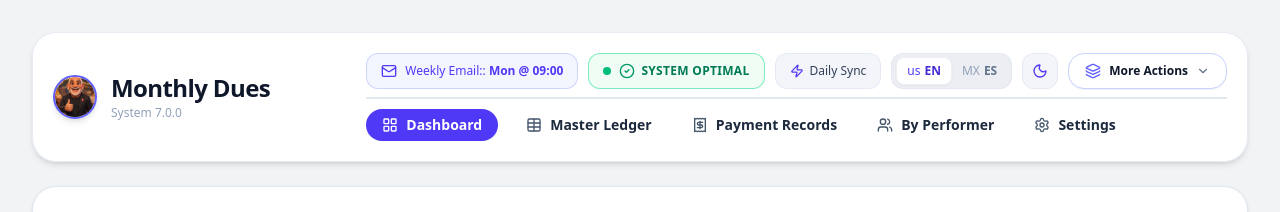
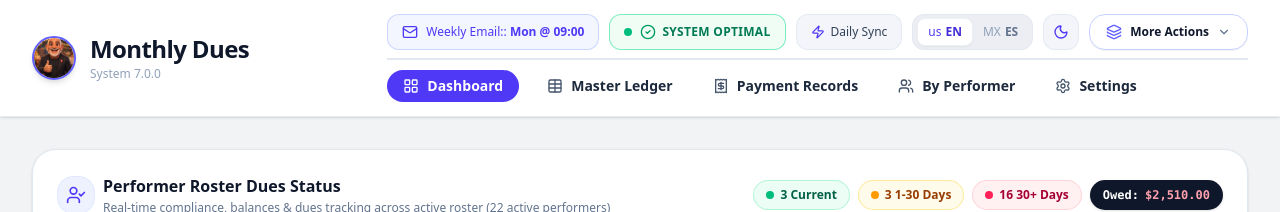
Before and after one commit to salsaguy-debug/2-Monthly-Dues, a React (Vite) app: page / in a window 1280 px wide. Shown: the top 212 px of the page. Built offline with nearby package versions, Linux system fonts and the light colour scheme; no server answers.

Commit message:
layout: make top navigation header full width side-to-side edge-to-edge across screen

```diff
--- a/src/App.tsx
+++ b/src/App.tsx
@@ -301,9 +301,8 @@ export default function App() {
   const activePerformersEmails = activePerformersList.map(p => p.email);
 
   return (
-    <div className="bg-[#F1F3F5] dark:bg-slate-950 min-h-screen text-slate-900 dark:text-slate-100 font-sans p-4 sm:p-6 lg:p-8 flex flex-col justify-between selection:bg-indigo-500 selection:text-white">
-      <div className="max-w-7xl mx-auto w-full flex-grow">
-        {/* Top Header */}
+    <div className="bg-[#F1F3F5] dark:bg-slate-950 min-h-screen text-slate-900 dark:text-slate-100 font-sans flex flex-col justify-between selection:bg-indigo-500 selection:text-white">
+      {/* Top Header Full Side-to-Side */}
       <Header
         activeTab={activeTab}
         setActiveTab={setActiveTab}
@@ -322,6 +321,8 @@ export default function App() {
         onOpenExcludedPerformers={() => setIsExcludedPerformersOpen(true)}
         onOpenWidgetModal={(widget) => setWidgetModalType(widget)}
       />
+
+      <div className="max-w-[1600px] mx-auto w-full px-4 sm:px-6 lg:px-8 flex-grow">
 
         {/* Live Workspace Empty State / Quick Sync Banner */}
         {roster.length === 0 && payments.length === 0 && (
--- a/src/components/Header.tsx
+++ b/src/components/Header.tsx
@@ -92,9 +92,9 @@ export const Header: React.FC<HeaderProps> = ({
   }, []);
 
   return (
-    <header className="sticky top-2 sm:top-4 z-40 mb-6 bg-white/95 dark:bg-slate-900/95 backdrop-blur-md p-4 sm:p-5 rounded-3xl border border-slate-200/80 dark:border-slate-800 shadow-md transition-all text-slate-800 dark:text-slate-100">
+    <header className="sticky top-0 z-40 w-full mb-6 bg-white/95 dark:bg-slate-900/95 backdrop-blur-md px-4 sm:px-6 lg:px-8 py-3.5 border-b border-slate-200/80 dark:border-slate-800 shadow-sm transition-all text-slate-800 dark:text-slate-100">
       {/* Top Row: Logo/Title & System Action Badges */}
-      <div className="flex flex-col lg:flex-row items-start lg:items-center justify-between gap-4">
+      <div className="max-w-[1600px] mx-auto flex flex-col lg:flex-row items-start lg:items-center justify-between gap-4">
         {/* Logo & Title */}
         <div className="flex items-center space-x-3.5 shrink-0">
           <img
```
Lines whose indentation alone changed are shown as unchanged.
